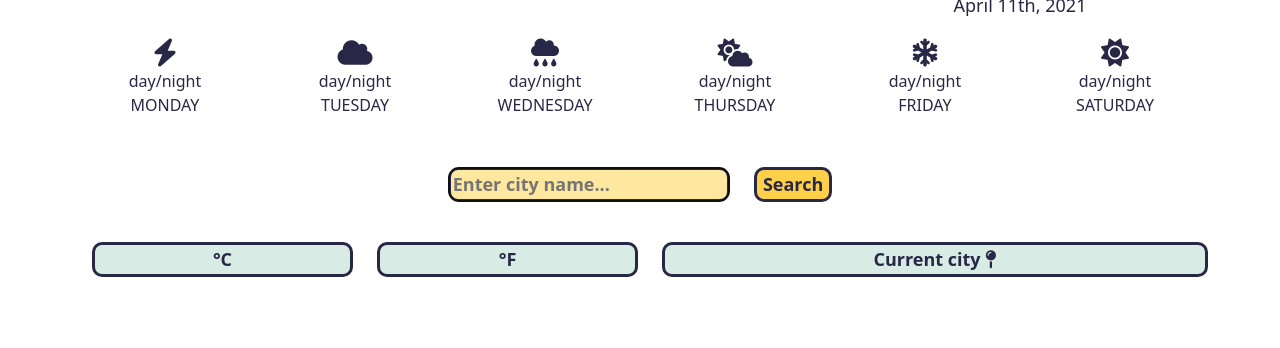
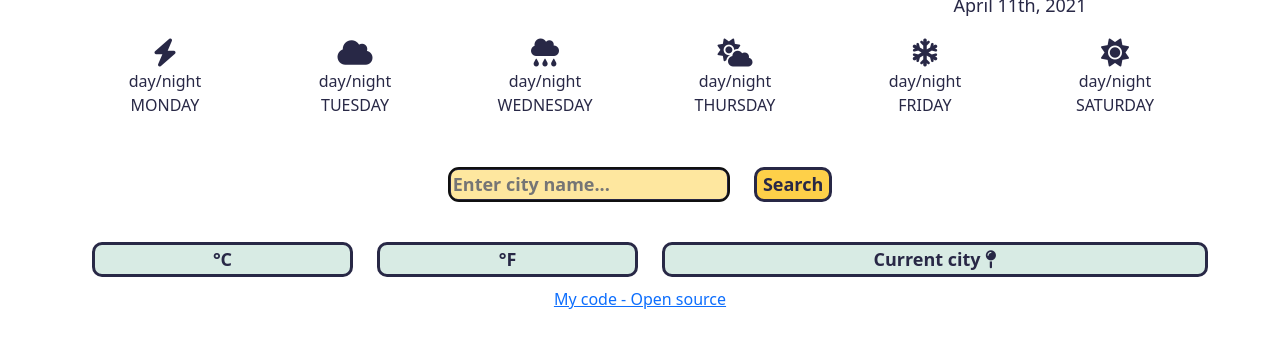
Before and after one commit to chepre1986/Weather-App-Project-SheCodes, a website built with Parcel: page index.html in a window 1280 px wide. Shown: the part 144-492 px from the top of the page. Built offline with nearby package versions, Linux system fonts and the light colour scheme.

Commit message:
link to GitHub code

```diff
--- a/index.html
+++ b/index.html
@@ -119,6 +119,7 @@
           </button>
         </div>
       </div>
+      <a href="https://github.com/chepre1986/Weather-App-Project-SheCodes/">My code - Open source</a>
     </div>
     <script src="index.js"></script>
   </body>
```
